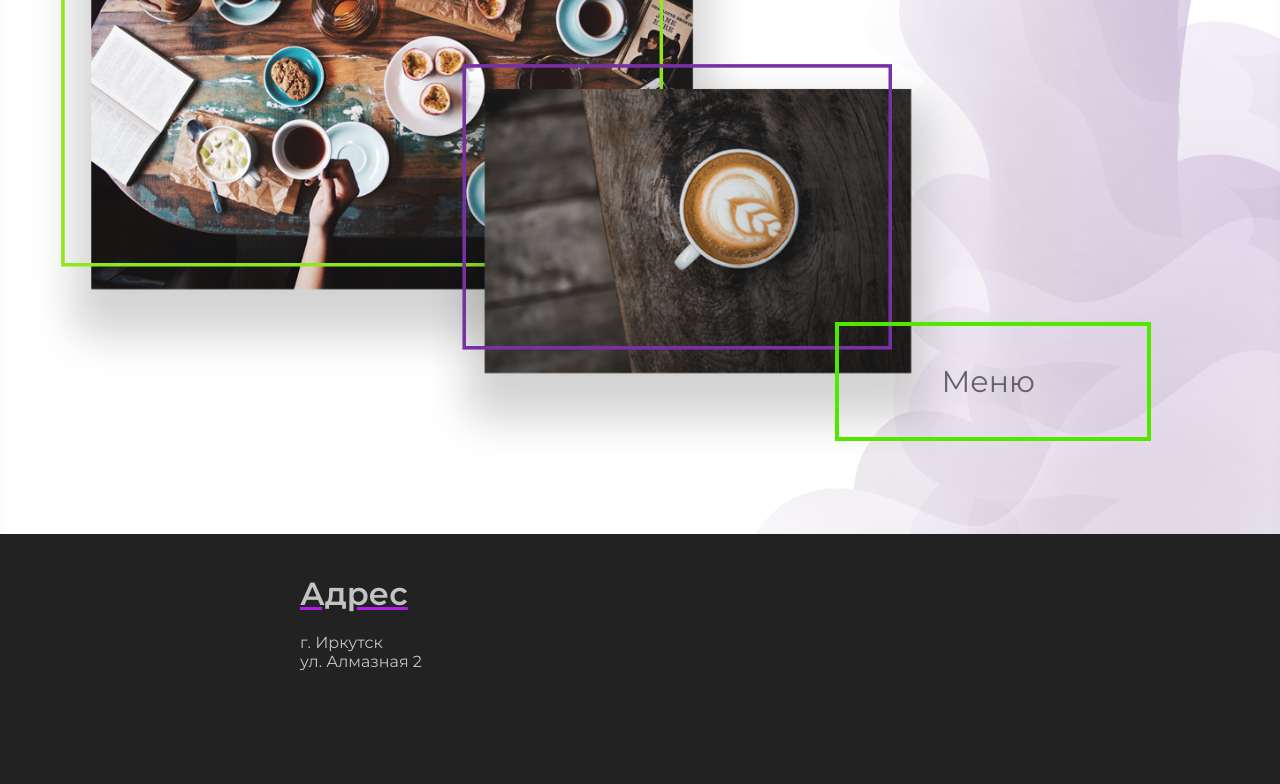
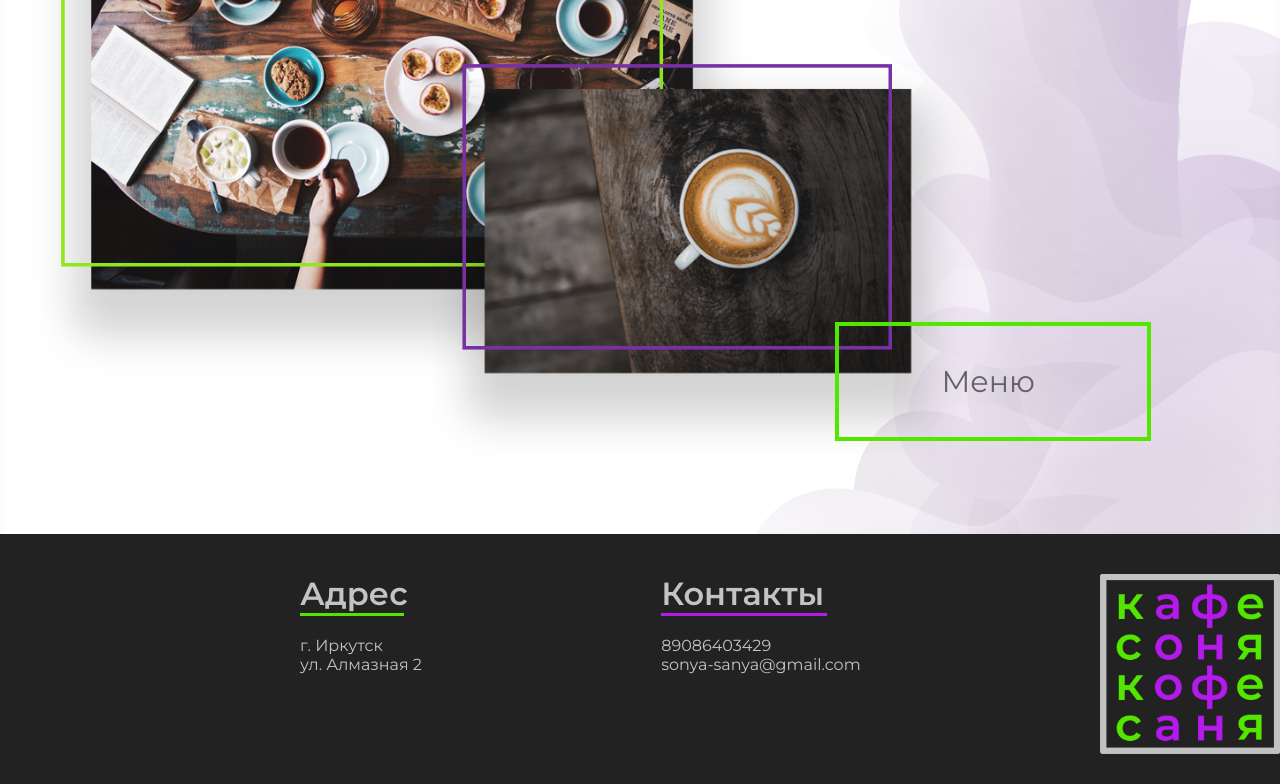
Before and after one commit to neMarshall/Sonya-Sanya, a plain HTML site: page index.html in a window 1280 px wide. Shown: the part 1181-1965 px from the top of the page. Drawn offline with Linux system fonts and the light colour scheme.

Commit message:
Футер

```diff
--- a/index.html
+++ b/index.html
@@ -47,7 +47,11 @@
 				    <h1 id="address">Адрес</h1>
                     <div class="info1">г. Иркутск<br>ул. Алмазная 2</div>
 				</div>
-
+                <div class="contakt">
+                <h1 id="contakt">Контакты</h1>
+                <div class="info2">89086403429<br>sonya-sanya@gmail.com</div>
+                </div>
+                <div class="logo"><img  src="img/logo.png" height="180px"></div>
 			</footer>
 		</div>
 	</body>
--- a/style.css
+++ b/style.css
@@ -68,7 +68,7 @@ body {
 	margin: 0 auto;
 	display: block;
 	text-align: center;
-	margin-top: 120px;
+	margin-top: 80px;
     transition: color 0.3s;
 }
 
@@ -155,14 +155,23 @@ content > .left > img {
     background-color: #222222;
     display: flex;
     justify-content: space-between;
+    color: #c3c3c3;
+    font-size: 16px;
 }
 .address {
     margin-left: 300px;
     margin-top: 40px;
-    color: #c3c3c3;
-    font-size: 16px;
 }
 #address {
     margin-bottom: 20px;
-    text-decoration: underline #b31beb solid;
+    border-bottom: 3px solid #53e700;
+    max-width: 85%;
 }
+#contakt{
+    margin-bottom: 20px;
+    border-bottom: 3px solid #b31beb;
+    max-width: 83%;
+}
+.contakt{
+    margin-top: 40px;
+}
```
